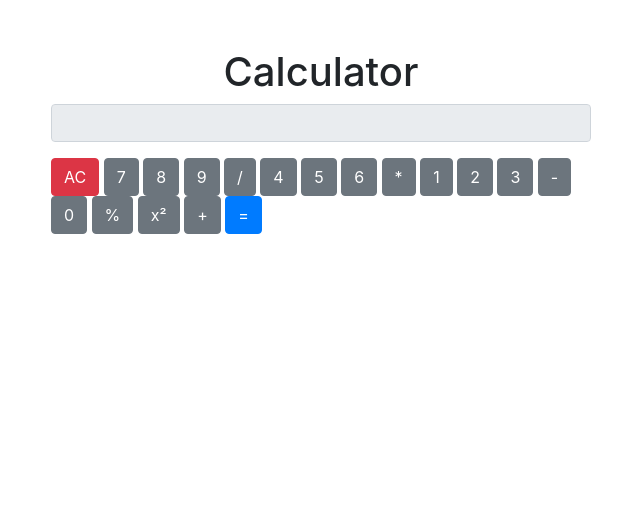
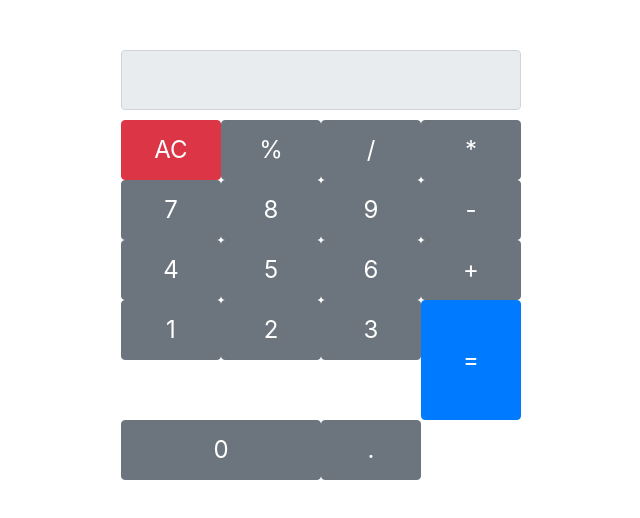
Before and after one commit to AnushkaKawade20/calculator, a plain HTML site: page index.html in a window 1280 px wide. Shown: the whole page, without its empty margins (319-959 px from the left). Drawn offline with nearby package versions, Linux system fonts and the light colour scheme.

Commit message:
Update index.html

```diff
--- a/index.html
+++ b/index.html
@@ -5,37 +5,67 @@
     <meta name="viewport" content="width=device-width, initial-scale=1.0">
     <title>Calculator</title>
     <link rel="stylesheet" href="https://stackpath.bootstrapcdn.com/bootstrap/4.5.2/css/bootstrap.min.css">
-    <link rel="stylesheet" href="styles.css">
+    <style>
+        .calculator {
+            max-width: 400px;
+            margin: 50px auto;
+        }
+        #display {
+            height: 60px;
+            font-size: 24px;
+            text-align: right;
+            padding-right: 10px;
+            margin-bottom: 10px;
+        }
+        .btn {
+            width: 25%;
+            height: 60px;
+            font-size: 24px;
+        }
+    </style>
 </head>
 <body>
-    <div class="container mt-5">
-        <h1 class="text-center">Calculator</h1>
-        <div class="row justify-content-center">
-            <div class="col-md-6">
-                <input type="text" id="display" class="form-control text-right" disabled>
-                <div class="buttons mt-3">
-                    <button class="btn btn-danger" id="clear">AC</button>
+    <div class="calculator">
+        <input type="text" id="display" class="form-control" disabled>
+        <div class="d-flex flex-wrap">
+            <button class="btn btn-danger" onclick="clearDisplay()">AC</button>
+            <button class="btn btn-secondary" onclick="appendToDisplay('%')">%</button>
+            <button class="btn btn-secondary" onclick="appendToDisplay('/')">/</button>
+            <button class="btn btn-secondary" onclick="appendToDisplay('*')">*</button>
             <button class="btn btn-secondary" onclick="appendToDisplay('7')">7</button>
             <button class="btn btn-secondary" onclick="appendToDisplay('8')">8</button>
             <button class="btn btn-secondary" onclick="appendToDisplay('9')">9</button>
-                    <button class="btn btn-secondary" onclick="appendToDisplay('/')">/</button>
+            <button class="btn btn-secondary" onclick="appendToDisplay('-')">-</button>
             <button class="btn btn-secondary" onclick="appendToDisplay('4')">4</button>
             <button class="btn btn-secondary" onclick="appendToDisplay('5')">5</button>
             <button class="btn btn-secondary" onclick="appendToDisplay('6')">6</button>
-                    <button class="btn btn-secondary" onclick="appendToDisplay('*')">*</button>
+            <button class="btn btn-secondary" onclick="appendToDisplay('+')">+</button>
             <button class="btn btn-secondary" onclick="appendToDisplay('1')">1</button>
             <button class="btn btn-secondary" onclick="appendToDisplay('2')">2</button>
             <button class="btn btn-secondary" onclick="appendToDisplay('3')">3</button>
-                    <button class="btn btn-secondary" onclick="appendToDisplay('-')">-</button>
-                    <button class="btn btn-secondary" onclick="appendToDisplay('0')">0</button>
-                    <button class="btn btn-secondary" onclick="appendToDisplay('%')">%</button>
-                    <button class="btn btn-secondary" onclick="calculateSquare()">x²</button>
-                    <button class="btn btn-secondary" onclick="appendToDisplay('+')">+</button>
-                    <button class="btn btn-primary" id="equals">=</button>
+            <button class="btn btn-primary" onclick="calculateResult()" style="height: 120px;">=</button>
+            <button class="btn btn-secondary" onclick="appendToDisplay('0')" style="width: 50%;">0</button>
+            <button class="btn btn-secondary" onclick="appendToDisplay('.')">.</button>
         </div>
     </div>
-        </div>
-    </div>
-    <script src="script.js"></script>
+
+    <script>
+        function appendToDisplay(value) {
+            document.getElementById('display').value += value;
+        }
+
+        function clearDisplay() {
+            document.getElementById('display').value = '';
+        }
+
+        function calculateResult() {
+            const display = document.getElementById('display');
+            try {
+                display.value = eval(display.value);
+            } catch (e) {
+                display.value = 'Error';
+            }
+        }
+    </script>
 </body>
 </html>
```
Lines whose indentation alone changed are shown as unchanged.
